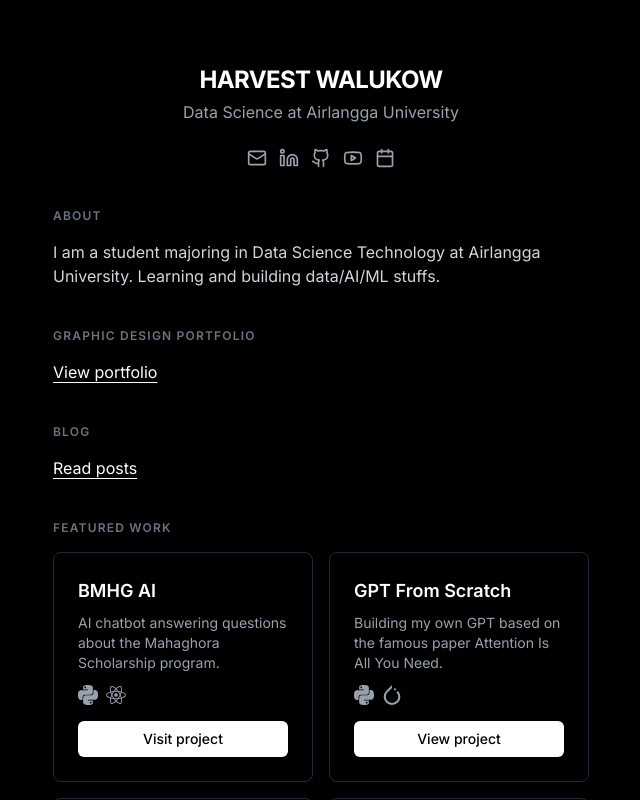
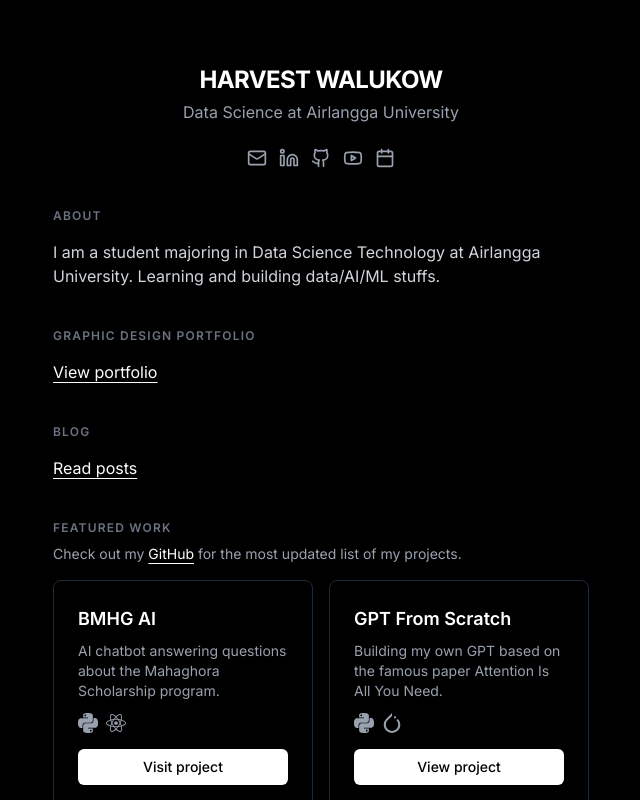
Before and after one commit to harvestwalukow/harvestwalukow.github.io, a Next.js app: page / in a window 1280 px wide. Shown: the top 800 px of the page, without its empty margins (319-959 px from the left). Built offline with nearby package versions, Linux system fonts and the light colour scheme.

Commit message:
feat: add desc

```diff
--- a/app/page.tsx
+++ b/app/page.tsx
@@ -148,6 +148,18 @@ export default function Home() {
         <h2 className="text-xs font-semibold tracking-widest text-gray-500 uppercase">
           Featured Work
         </h2>
+        <p className="mt-2 text-sm text-gray-400">
+          Check out my{" "}
+          <a
+            href="https://github.com/harvestwalukow"
+            target="_blank"
+            rel="noopener"
+            className="text-white hover:text-gray-400 underline underline-offset-4 transition-colors"
+          >
+            GitHub
+          </a>{" "}
+          for the most updated list of my projects.
+        </p>
         <div className="mt-4 grid grid-cols-1 md:grid-cols-2 gap-4">
           <div className="border border-gray-800 rounded-lg p-6 hover:border-gray-700 transition-colors flex flex-col">
             <h3 className="text-lg font-semibold text-white">BMHG AI</h3>
```
